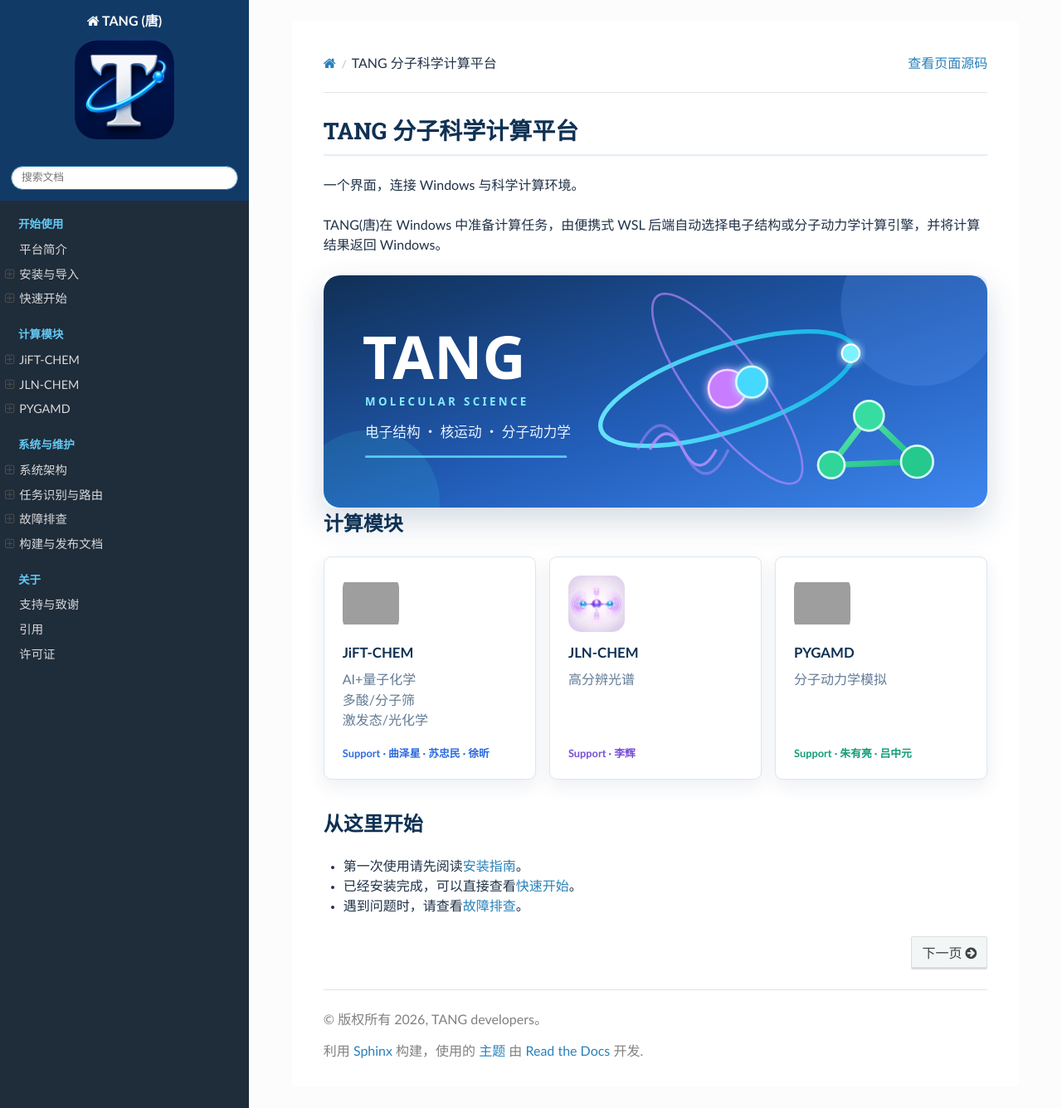
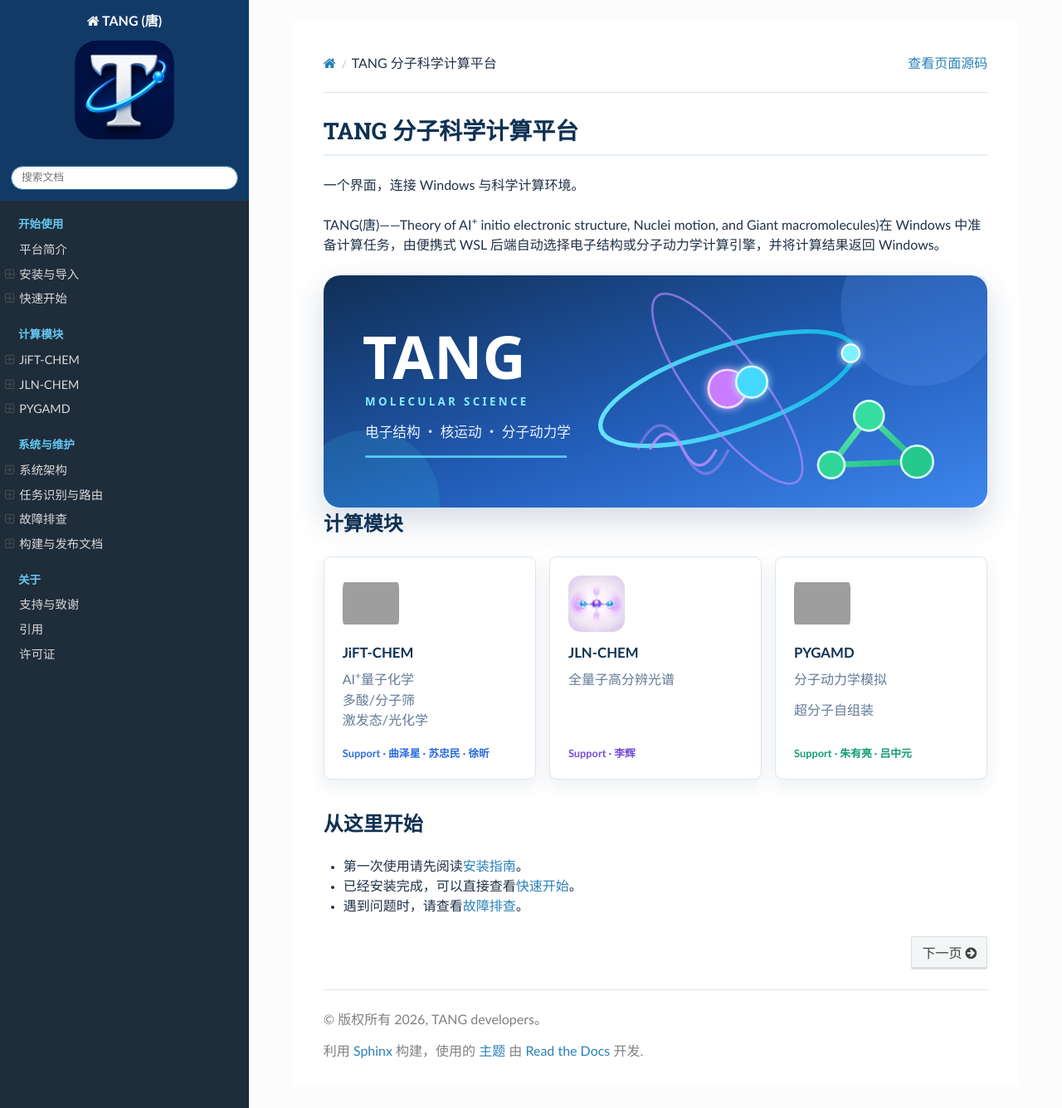
Before and after one commit to lhc007-sudo/Tang, a Sphinx documentation site: the page built from source/index.md, in a window 1280 px wide and 1336 px high. Shown: the whole window at 83% size. Built offline with Sphinx 7.4.7 and the Read the Docs theme 3.1.0, drawn with Linux system fonts in a browser that asks for light colours; grey boxes are pictures that could not be loaded.

Commit message:
AI+ 电子结构

````diff
--- a/source/index.md
+++ b/source/index.md
@@ -2,7 +2,7 @@
 
 一个界面，连接 Windows 与科学计算环境。
 
-TANG(唐)在 Windows 中准备计算任务，由便携式 WSL 后端自动选择电子结构或分子动力学计算引擎，并将计算结果返回 Windows。
+TANG(唐)——Theory of AI<sup>+</sup> initio electronic structure, Nuclei motion, and Giant macromolecules)在 Windows 中准备计算任务，由便携式 WSL 后端自动选择电子结构或分子动力学计算引擎，并将计算结果返回 Windows。
 
 ```{image} _static/hero-science.svg
 :alt: TANG(唐)分子科学计算平台示意图，包含电子轨道、原子核振动和分子动力学元素
@@ -16,7 +16,7 @@ TANG(唐)在 Windows 中准备计算任务，由便携式 WSL 后端自动选择
   <a class="module-card blue" href="modules/electronic-structure.html">
     <img src="_static/1-1.png" alt="电子结构理论图标">
     <strong>JiFT-CHEM</strong>
-    <span>AI+量子化学</span>
+    <span>AI<sup>+</sup>量子化学</span>
 	<span>多酸/分子筛</span>
 	<span>激发态/光化学</span>
     <small>Support · 曲泽星 · 苏忠民 · 徐昕</small>
@@ -24,13 +24,14 @@ TANG(唐)在 Windows 中准备计算任务，由便携式 WSL 后端自动选择
   <a class="module-card violet" href="modules/nuclear-motion.html">
     <img src="_static/1-2.png" alt="核运动理论图标">
     <strong>JLN-CHEM</strong>
-    <span>高分辨光谱</span>
+    <span>全量子高分辨光谱</span>
     <small>Support · 李辉</small>
   </a>
   <a class="module-card green" href="modules/molecular-dynamics.html">
     <img src="_static/1-3.png" alt="分子动力学图标">
     <strong>PYGAMD</strong>
     <span>分子动力学模拟</span>
+	<span>超分子自组装</span>
     <small>Support · 朱有亮 · 吕中元</small>
   </a>
 </div>
````
Also changed, not shown: source/guide/introduction.md (+1 -1 lines).
